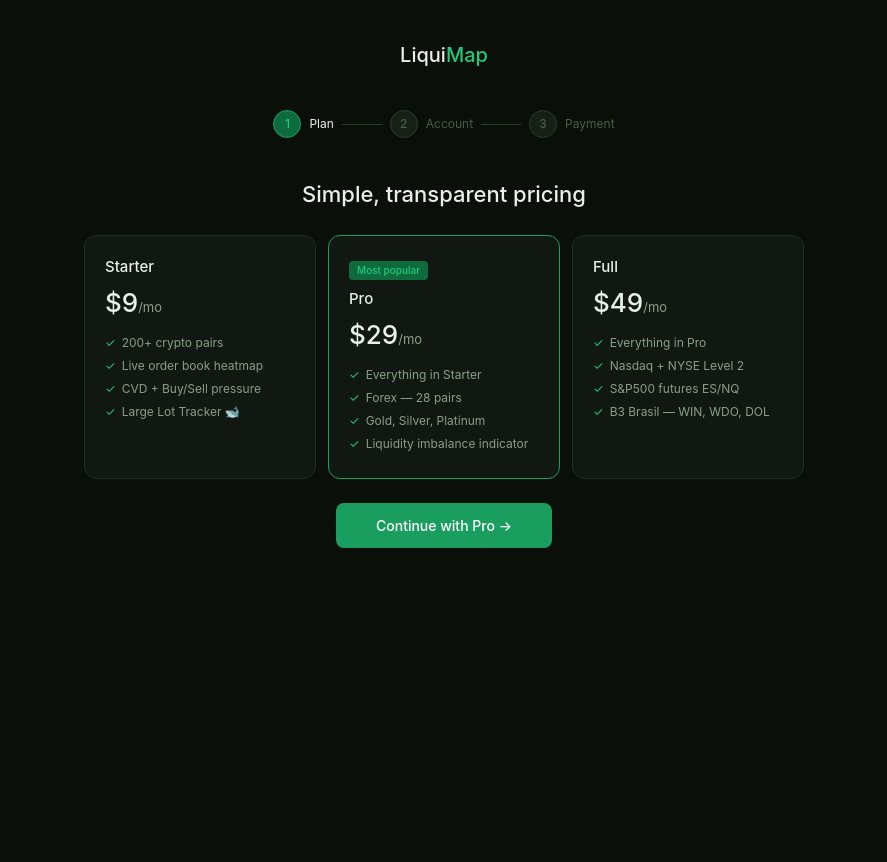
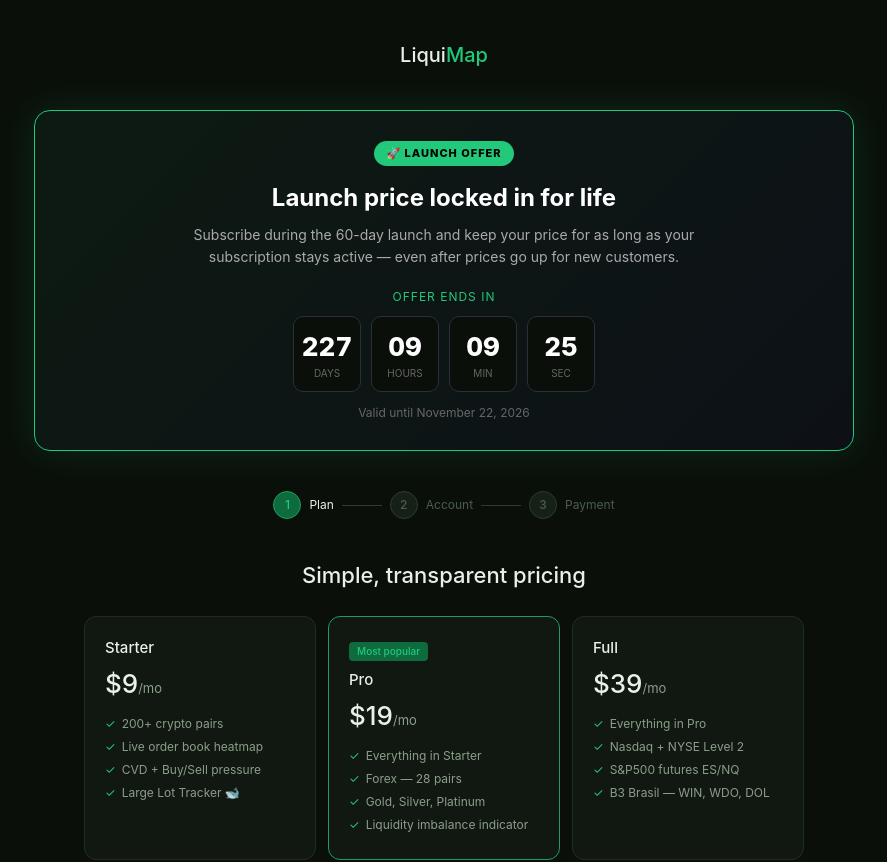
Before and after one commit to superdownyes-pixel/liquimap, a Next.js app: page /signup in a window 1280 px wide. Shown: the top 862 px of the page, without its empty margins (196-1083 px from the left). Before the commit the page ends 800 px from the top, so only its background shows below. Built offline with nearby package versions, Linux system fonts and the light colour scheme; no server answers.

Commit message:
precos 9/19/39 + oferta de lancamento 60 dias

```diff
--- /dev/null
+++ b/components/LaunchOffer.js
@@ -0,0 +1,115 @@
+import { useEffect, useState } from 'react'
+import { useRouter } from 'next/router'
+
+// Promoção de lançamento: 60 dias a partir de 22/09/2026.
+// Para mudar a data final sem mexer no código, crie NEXT_PUBLIC_LAUNCH_END na Vercel (ex.: 2026-11-21T23:59:59-05:00).
+export const LAUNCH_END = process.env.NEXT_PUBLIC_LAUNCH_END || '2026-11-21T23:59:59-05:00'
+
+function timeLeft() {
+  const ms = new Date(LAUNCH_END).getTime() - Date.now()
+  if (ms <= 0) return null
+  return {
+    d: Math.floor(ms / 86400000),
+    h: Math.floor(ms / 3600000) % 24,
+    m: Math.floor(ms / 60000) % 60,
+    s: Math.floor(ms / 1000) % 60,
+  }
+}
+
+function useCountdown() {
+  // Começa vazio no servidor para não dar erro de hidratação; o relógio aparece no navegador
+  const [left, setLeft] = useState(undefined)
+  useEffect(() => {
+    setLeft(timeLeft())
+    const id = setInterval(() => setLeft(timeLeft()), 1000)
+    return () => clearInterval(id)
+  }, [])
+  return left
+}
+
+const pad = n => String(n).padStart(2, '0')
+
+const TXT = {
+  pt: {
+    tag: '🚀 OFERTA DE LANÇAMENTO',
+    bar: 'Preços de lançamento a partir de $9/mês — só por tempo limitado',
+    title: 'Preço de lançamento garantido para sempre',
+    body: 'Assine durante os 60 dias de lançamento e mantenha o seu preço enquanto a assinatura estiver ativa — mesmo quando os valores subirem para novos clientes.',
+    ends: 'A oferta termina em',
+    units: ['dias', 'horas', 'min', 'seg'],
+    cta: 'Garantir meu preço →',
+    until: d => `Válido até ${d}`,
+  },
+  en: {
+    tag: '🚀 LAUNCH OFFER',
+    bar: 'Launch pricing from $9/mo — limited time only',
+    title: 'Launch price locked in for life',
+    body: 'Subscribe during the 60-day launch and keep your price for as long as your subscription stays active — even after prices go up for new customers.',
+    ends: 'Offer ends in',
+    units: ['days', 'hours', 'min', 'sec'],
+    cta: 'Lock in my price →',
+    until: d => `Valid until ${d}`,
+  },
+}
+
+// variant="bar"  → faixa fixa no rodapé da tela (o menu do topo já é fixo)
+// variant="card" → bloco grande com contagem regressiva (acima dos planos / no cadastro)
+export default function LaunchOffer({ lang = 'pt', variant = 'card', showCta = true }) {
+  const router = useRouter()
+  const left = useCountdown()
+  const t = TXT[lang] || TXT.pt
+  if (left === null) return null // promoção acabou: some sozinha
+
+  const endLabel = new Date(LAUNCH_END).toLocaleDateString(lang === 'pt' ? 'pt-BR' : 'en-US', { day: 'numeric', month: 'long', year: 'numeric' })
+
+  if (variant === 'bar') {
+    return (
+      <>
+      <div style={{ height: 44 }} />{/* espaço para a faixa fixa não cobrir o rodapé */}
+      <div onClick={() => router.push('/#precos')} style={{
+        position: 'fixed', left: 0, right: 0, bottom: 0, zIndex: 60, boxShadow: '0 -4px 20px rgba(0,0,0,0.4)',
+        background: 'linear-gradient(90deg,#0f3d2a,#22c97a,#0f3d2a)', color: '#fff', textAlign: 'center',
+        padding: '8px 16px', fontSize: 13, fontWeight: 600, cursor: 'pointer', display: 'flex',
+        justifyContent: 'center', alignItems: 'center', gap: 10, flexWrap: 'wrap',
+      }}>
+        <span>{t.bar}</span>
+        {left && <span style={{ background: 'rgba(0,0,0,0.35)', padding: '2px 10px', borderRadius: 6, fontVariantNumeric: 'tabular-nums' }}>
+          ⏳ {left.d}d {pad(left.h)}:{pad(left.m)}:{pad(left.s)}
+        </span>}
+      </div>
+      </>
+    )
+  }
+
+  return (
+    <div style={{
+      background: 'linear-gradient(135deg,#0d1a12 0%,#0d1117 100%)', border: '1.5px solid #22c97a',
+      borderRadius: 16, padding: '28px 24px', textAlign: 'center', boxShadow: '0 0 40px rgba(34,201,122,0.15)',
+      maxWidth: 820, margin: '0 auto 40px',
+    }}>
+      <div style={{ display: 'inline-block', background: '#22c97a', color: '#000', fontSize: 11, fontWeight: 800, letterSpacing: 1, padding: '4px 12px', borderRadius: 20, marginBottom: 14 }}>
+        {t.tag}
+      </div>
+      <div style={{ fontSize: 24, fontWeight: 700, color: '#fff', marginBottom: 8 }}>{t.title}</div>
+      <p style={{ fontSize: 14, color: '#aaa', lineHeight: 1.6, maxWidth: 560, margin: '0 auto 20px' }}>{t.body}</p>
+
+      <div style={{ fontSize: 12, color: '#22c97a', textTransform: 'uppercase', letterSpacing: 1, marginBottom: 10 }}>{t.ends}</div>
+      <div style={{ display: 'flex', justifyContent: 'center', gap: 10, marginBottom: 12 }}>
+        {[left?.d, left?.h, left?.m, left?.s].map((v, i) => (
+          <div key={i} style={{ background: '#0a0f0a', border: '0.5px solid #2a2f3a', borderRadius: 10, padding: '10px 0', width: 68 }}>
+            <div style={{ fontSize: 26, fontWeight: 800, color: '#fff', fontVariantNumeric: 'tabular-nums' }}>{v === undefined ? '--' : (i === 0 ? v : pad(v))}</div>
+            <div style={{ fontSize: 10, color: '#666', textTransform: 'uppercase' }}>{t.units[i]}</div>
+          </div>
+        ))}
+      </div>
+      <div style={{ fontSize: 12, color: '#666', marginBottom: showCta ? 18 : 0 }}>{t.until(endLabel)}</div>
+
+      {showCta && (
+        <button onClick={() => router.push('/signup?plan=pro')} style={{
+          background: '#22c97a', color: '#000', border: 'none', padding: '12px 28px', borderRadius: 10,
+          fontSize: 15, fontWeight: 700, cursor: 'pointer',
+        }}>{t.cta}</button>
+      )}
+    </div>
+  )
+}
--- a/lib/plans.js
+++ b/lib/plans.js
@@ -17,7 +17,7 @@
   pro: {
     id: 'pro',
     name: 'Pro',
-    price: 29,
+    price: 19,
     priceId: process.env.STRIPE_PRICE_PRO,
     popular: true,
     markets: ['crypto', 'forex', 'metals'],
@@ -33,7 +33,7 @@
   full: {
     id: 'full',
     name: 'Full',
-    price: 49,
+    price: 39,
     priceId: process.env.STRIPE_PRICE_FULL,
     markets: ['crypto', 'forex', 'metals', 'nasdaq', 'b3'],
     features: {
--- a/pages/admin.js
+++ b/pages/admin.js
@@ -52,7 +52,7 @@
     try { data = (await adminFetch('GET')).users } catch (e) { setErrorMsg(e.message) }
     setUsers(data || [])
     const s = { total: 0, trial: 0, paying: 0, revenue: 0 }
-    const prices = { starter: 9, pro: 29, full: 49 }
+    const prices = { starter: 9, pro: 19, full: 39 }
     ;(data || []).forEach(u => {
       s.total++
       if (u.plan === 'trial') s.trial++
--- a/pages/demo.js
+++ b/pages/demo.js
@@ -266,8 +266,8 @@
     highlight: 'dom',
   },
   {
-    title: '✅ Tudo isso por $29/mês — tudo incluído',
-    description: 'O Bookmap cobra $49 de software + $79 de feed de dados + $70 de VPS = $198/mês. O LiquiMap oferece tudo isso por $29/mês no plano Starter, sem instalar nada, direto no browser.',
+    title: '✅ Tudo isso a partir de $9/mês — tudo incluído',
+    description: 'O Bookmap cobra $49 de software + $79 de feed de dados + $70 de VPS = $198/mês. O LiquiMap oferece tudo isso a partir de $9/mês no plano Starter, sem instalar nada, direto no browser.',
     highlight: 'pricing',
     isCTA: true,
   },
@@ -384,7 +384,7 @@
           </Link>
         </div>
         <p style={{ fontSize: 12, color: '#555', marginTop: 16 }}>
-          Starter $29/mês · Pro $59/mês · Full $99/mês — tudo incluído
+          Starter $9/mês · Pro $19/mês · Full $39/mês — tudo incluído
         </p>
       </div>
 
--- a/pages/index.js
+++ b/pages/index.js
@@ -4,6 +4,7 @@
 import Navbar from '../components/Navbar'
 import HeatmapCanvas from '../components/HeatmapDemo'
 import ComparisonTable from '../components/ComparisonTable'
+import LaunchOffer from '../components/LaunchOffer'
 import { useRouter } from 'next/router'
 import Head from 'next/head'
 
@@ -155,7 +156,8 @@
             <h2 style={{ fontSize: 34, fontWeight: 700, textAlign: 'center', marginBottom: 10, color: '#fff', letterSpacing: -1 }}>
               {t.pricing.title}
             </h2>
-            <p style={{ fontSize: 14, color: '#666', textAlign: 'center', marginBottom: 48 }}>{t.pricing.sub}</p>
+            <p style={{ fontSize: 14, color: '#666', textAlign: 'center', marginBottom: 32 }}>{t.pricing.sub}</p>
+            <LaunchOffer lang={lang} variant="card" showCta={false} />
             <div style={{ display: 'grid', gridTemplateColumns: 'repeat(auto-fit, minmax(280px, 1fr))', gap: 16 }}>
               {PLAN_LIST.map(pid => {
                 const plan = PLANS[pid]
@@ -211,7 +213,7 @@
               {isPT ? 'Pronto para operar com informação real?' : 'Ready to trade with real information?'}
             </h2>
             <p style={{ fontSize: 15, color: '#888', marginBottom: 32, lineHeight: 1.7 }}>
-              {isPT ? '7 dias grátis em todos os planos. Sem cartão de crédito. Cancele quando quiser.' : '7 days free on all plans. No credit card. Cancel anytime.'}
+              {isPT ? '7 dias grátis em todos os planos. Nada é cobrado durante o teste. Cancele quando quiser.' : '7 days free on all plans. Nothing is charged during the trial. Cancel anytime.'}
             </p>
             <div style={{ display: 'flex', gap: 12, justifyContent: 'center', flexWrap: 'wrap' }}>
               <button onClick={() => router.push('/signup')} style={{
@@ -246,6 +248,7 @@
           50% { opacity: 0.5; transform: scale(0.8); }
         }
       `}</style>
+      <LaunchOffer lang={lang} variant="bar" />
     </>
   )
 }
--- a/pages/signup.js
+++ b/pages/signup.js
@@ -5,6 +5,7 @@
 import { translations } from '../lib/i18n'
 import { PLANS, PLAN_LIST } from '../lib/plans'
 import Head from 'next/head'
+import LaunchOffer from '../components/LaunchOffer'
 
 export default function Signup() {
   const { lang } = useApp()
@@ -63,6 +64,8 @@
         <div onClick={() => router.push('/')} style={{ fontSize: 20, fontWeight: 500, textAlign: 'center', marginBottom: 40, cursor: 'pointer' }}>
           Liqui<span style={{ color: 'var(--green2)' }}>Map</span>
         </div>
+
+        <LaunchOffer lang={lang} variant="card" showCta={false} />
 
         {/* Progress */}
         <div style={{ display: 'flex', alignItems: 'center', justifyContent: 'center', gap: 8, marginBottom: 40 }}>
```
Also changed, not shown: lib/i18n.js.
